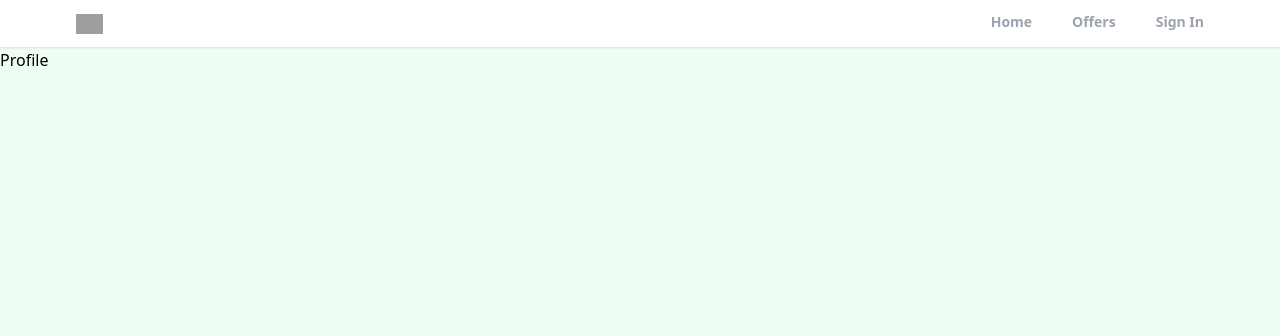
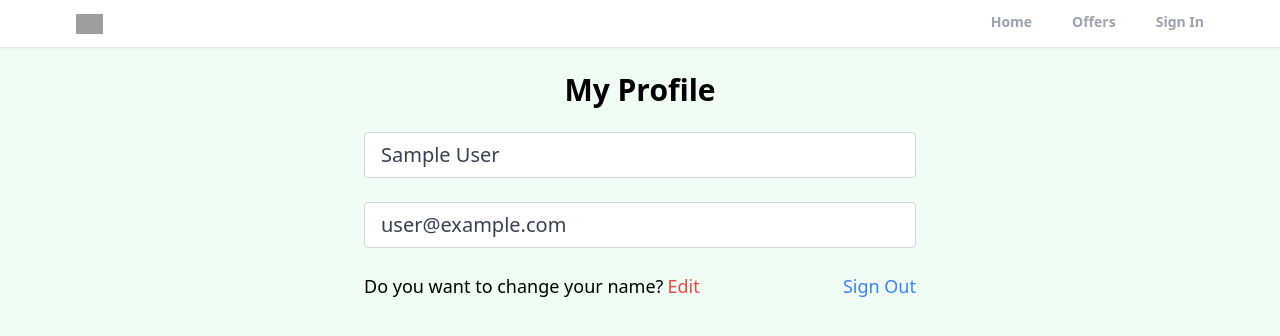
Before and after one commit to Amaykumar18/realtor-clone-react, a React (Create React App) app: page /profile in a window 1280 px wide. Shown: the top 336 px of the page. Built offline with nearby package versions, Linux system fonts and the light colour scheme; no server answers; sample sign-in values are in the browser's storage; grey boxes are pictures that could not be loaded.

Commit message:
create private route and custom hook for protection of the profile page and add the log out functionality

```diff
--- a/src/App.js
+++ b/src/App.js
@@ -3,6 +3,7 @@
 import Profile from "./pages/Profile";
 import SignIn from "./pages/SignIn";
 import SignUp from "./pages/SignUp";
+import PrivateRoute from "./components/PrivateRoute";
 import ForgotPassword from "./pages/ForgotPassword";
 import Offers from "./pages/Offers";
 import Header from "./components/Header"
@@ -16,7 +17,8 @@
       <Header/>
       <Routes>
         <Route path="/" element={<Home />} />
-        <Route path="/profile" element={<Profile />} />
+        <Route path="/profile" element={<PrivateRoute/>}>
+        <Route path="/profile" element={<Profile />} /></Route>
         <Route path="/sign-in" element={<SignIn />} />
         <Route path="/sign-up" element={<SignUp />} />
         <Route path="/forgot-password" element={<ForgotPassword />} />
--- /dev/null
+++ b/src/components/PrivateRoute.jsx
@@ -0,0 +1,12 @@
+
+
+import { Outlet, Navigate } from "react-router-dom";
+import { useAuthStatus } from "../hooks/useAuthStatus";
+
+export default function PrivateRoute() {
+  const { loggedIn, checkingStatus } = useAuthStatus();
+  if (checkingStatus) {
+    return <h3> Loading... </h3>;
+  }
+  return loggedIn ? <Outlet /> : <Navigate to="/sign-in" />;
+}
--- /dev/null
+++ b/src/hooks/useAuthStatus.jsx
@@ -0,0 +1,20 @@
+
+import { useEffect, useState } from "react";
+import { getAuth, onAuthStateChanged } from "firebase/auth";
+
+export function useAuthStatus() {
+  const [loggedIn, setLoggedIn] = useState(false);
+  const [checkingStatus, setCheckingStatus] = useState(true);
+
+  useEffect(() => {
+    const auth = getAuth();
+    console.log(auth);
+    onAuthStateChanged(auth, (user) => {
+      if (user) {
+        setLoggedIn(true);
+      }
+      setCheckingStatus(false);
+    });
+  }, []);
+  return { loggedIn, checkingStatus };
+}
--- a/src/pages/Profile.jsx
+++ b/src/pages/Profile.jsx
@@ -1,7 +1,54 @@
-import React from 'react'
+import { getAuth } from 'firebase/auth';
+import React, { useState } from 'react'
+import { useNavigate } from 'react-router-dom';
 
 export default function Profile() {
+  const auth= getAuth();
+  const navigate = useNavigate();
+  const [formData, setFormData] = useState({
+    name: auth.currentUser.displayName,
+    email: auth.currentUser.email,
+
+  });
+  const {name, email} = formData;
+  function onLogOut(){
+    auth.signOut();
+    navigate("/");
+
+  }
   return (
-    <div>Profile</div>
+    <>
+      <section className="max-w-6xl mx-auto flex justify-center items-center flex-col">
+        <h1 className="text-3xl text-center mt-6 font-bold">
+          My Profile
+        </h1>
+        <div className="w-full md:w-[50%] mt-6 px-3 ">
+          <form >
+            {/*Name Input */}
+            <input type="text" id="name" value={name}
+            disabled className="mb-6 w-full px-4 py-2 text-xl text-gray-700 bg-white
+             border-gray-300 rounded transition ease-in-out" />
+
+             {/*email input */}
+             <input type="email" id="email" value={email}
+            disabled className="mb-6 w-full px-4 py-2 text-xl text-gray-700 bg-white
+             border-gray-300 rounded transition ease-in-out" />
+
+             <div className="flex justify-between whitespace-nowrap text-sm sm:text-lg mb-6">
+              <p className="flex items-center  ">
+                Do you want to change your name?
+                <span className="text-red-500 hover:text-red-700 transition ease-in-out duration-200 ml-1 cursor-pointer">
+                   Edit
+                </span>
+              </p>
+              <p onClick={onLogOut} className="text-blue-500 hover:text-blue-700 transition ease-in-out
+              duration-200 ml-1 cursor-pointer ">Sign Out</p>
+             </div>
+
+          </form>
+        </div>
+      </section>
+
+    </>
   )
 }
```
